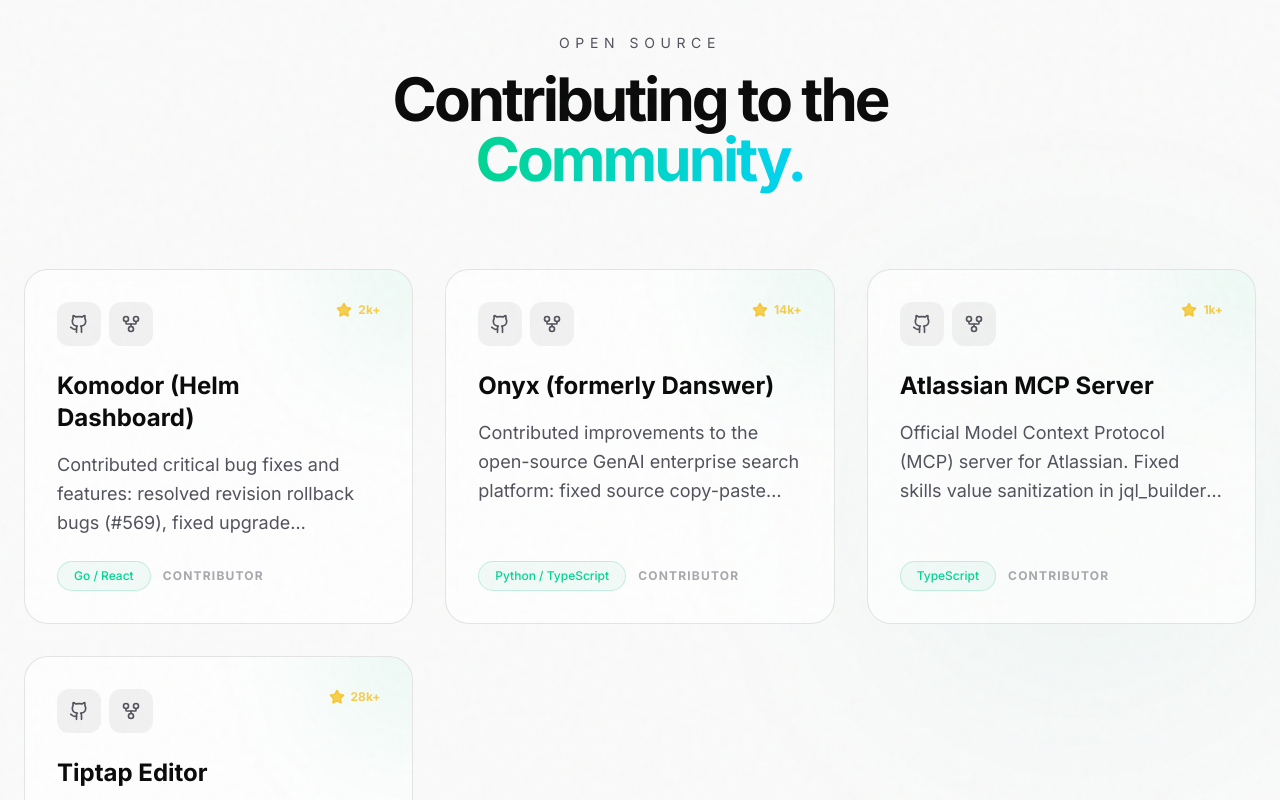
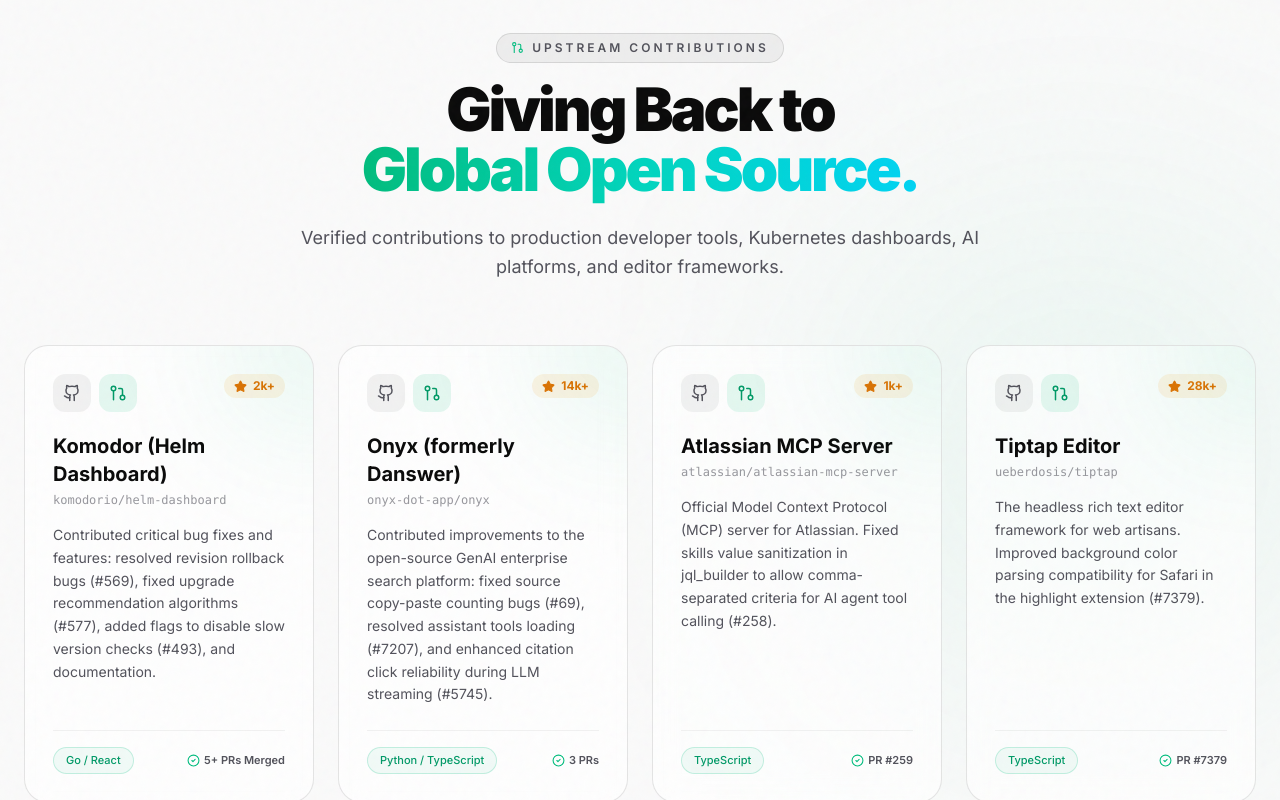
Before and after one commit to KumarDhananjaya/portfolio-new, a Next.js app: page / in a window 1280 px wide. Shown: the part 5680-6480 px from the top of the page. Built offline with nearby package versions, Linux system fonts and the light colour scheme.

Commit message:
feat(opensource): display verified contributions with direct PR links and status badges

```diff
--- a/components/sections/OpenSource.tsx
+++ b/components/sections/OpenSource.tsx
@@ -3,7 +3,7 @@
 import React from 'react';
 import { motion } from 'framer-motion';
 import { OPEN_SOURCE } from '@/lib/constants';
-import { Github, ExternalLink, GitFork, Star } from 'lucide-react';
+import { Github, GitPullRequest, GitFork, Star, CheckCircle2 } from 'lucide-react';
 
 export const OpenSource: React.FC = () => {
     return (
@@ -11,25 +11,33 @@
             id="opensource"
             className="w-full py-24 md:py-32 px-6 relative overflow-hidden bg-grain"
         >
-            <div className="absolute top-1/3 right-0 w-[400px] h-[400px] bg-emerald-500/5 rounded-full blur-[120px] pointer-events-none" />
+            <div className="absolute top-1/3 right-0 w-[400px] h-[400px] bg-emerald-500/10 dark:bg-emerald-500/5 rounded-full blur-[140px] pointer-events-none" />
 
             <div className="w-full max-w-7xl mx-auto relative z-10">
-                <div className="mb-20 text-center max-w-3xl mx-auto">
+                <div className="mb-16 text-center max-w-3xl mx-auto">
                     <motion.div
                         initial={{ opacity: 0, y: 20 }}
                         whileInView={{ opacity: 1, y: 0 }}
                         viewport={{ once: true }}
                         transition={{ duration: 0.6 }}
                     >
-                        <h2 className="text-sm uppercase tracking-[0.4em] text-muted mb-4">Open Source</h2>
-                        <h3 className="text-4xl md:text-6xl font-bold tracking-tighter mb-6">
-                            Contributing to the <br />
-                            <span className="text-transparent bg-clip-text bg-gradient-to-r from-emerald-400 to-cyan-400">Community.</span>
+                        <div className="inline-flex items-center gap-2 px-3.5 py-1.5 rounded-full bg-foreground/5 border border-foreground/10 text-xs uppercase tracking-[0.25em] text-muted mb-4 font-semibold">
+                            <GitPullRequest size={13} className="text-emerald-500" />
+                            <span>Upstream Contributions</span>
+                        </div>
+                        <h3 className="text-4xl md:text-6xl font-black tracking-tighter mb-6 text-foreground">
+                            Giving Back to <br />
+                            <span className="text-transparent bg-clip-text bg-gradient-to-r from-emerald-500 via-teal-400 to-cyan-400">
+                                Global Open Source.
+                            </span>
                         </h3>
+                        <p className="text-muted text-base md:text-lg leading-relaxed">
+                            Verified contributions to production developer tools, Kubernetes dashboards, AI platforms, and editor frameworks.
+                        </p>
                     </motion.div>
                 </div>
 
-                <div className="grid grid-cols-1 md:grid-cols-3 gap-8 px-4 md:px-0">
+                <div className="grid grid-cols-1 md:grid-cols-2 lg:grid-cols-4 gap-6">
                     {OPEN_SOURCE.map((item, index) => (
                         <motion.div
                             key={item.project}
@@ -39,49 +47,58 @@
                             transition={{ duration: 0.5, delay: index * 0.1 }}
                             className="group relative h-full"
                         >
-                            <div className="glass hover:glass-dark transition-all duration-500 rounded-3xl p-8 h-full flex flex-col justify-between overflow-hidden">
-                                <div className="absolute -top-20 -right-20 w-40 h-40 bg-emerald-500/10 rounded-full blur-3xl group-hover:bg-emerald-500/20 transition-all duration-700" />
+                            <div className="glass hover:glass-dark transition-all duration-500 rounded-3xl p-7 h-full flex flex-col justify-between overflow-hidden relative border border-foreground/10 hover:border-emerald-500/30">
+                                <div className="absolute -top-20 -right-20 w-40 h-40 bg-emerald-500/10 rounded-full blur-3xl group-hover:bg-emerald-500/20 transition-all duration-700 pointer-events-none" />
 
                                 <div>
-                                    <div className="flex justify-between items-start mb-6">
+                                    {/* Header / Actions & Star count */}
+                                    <div className="flex justify-between items-start mb-5">
                                         <div className="flex gap-2">
                                             <a
                                                 href={item.github}
                                                 target="_blank"
                                                 rel="noopener noreferrer"
-                                                className="p-3 rounded-xl bg-foreground/5 hover:bg-foreground/10 text-muted hover:text-foreground transition-all duration-300"
+                                                className="p-2.5 rounded-xl bg-foreground/5 hover:bg-foreground/10 text-muted hover:text-foreground transition-all duration-300"
+                                                aria-label="GitHub Repository"
                                             >
-                                                <Github size={20} />
+                                                <Github size={18} />
                                             </a>
                                             <a
-                                                href={item.fork}
+                                                href={item.pullRequestsUrl}
                                                 target="_blank"
                                                 rel="noopener noreferrer"
-                                                className="p-3 rounded-xl bg-foreground/5 hover:bg-foreground/10 text-muted hover:text-foreground transition-all duration-300"
+                                                className="p-2.5 rounded-xl bg-emerald-500/10 hover:bg-emerald-500/20 text-emerald-600 dark:text-emerald-400 transition-all duration-300"
+                                                title="View Pull Requests"
                                             >
-                                                <GitFork size={20} />
+                                                <GitPullRequest size={18} />
                                             </a>
                                         </div>
-                                        <div className="flex items-center gap-1.5 text-amber-400/70">
-                                            <Star size={16} fill="currentColor" />
-                                            <span className="text-xs font-bold">{item.stars}</span>
+                                        <div className="flex items-center gap-1.5 px-2.5 py-1 rounded-full bg-amber-500/10 text-amber-600 dark:text-amber-400 text-xs font-bold">
+                                            <Star size={13} fill="currentColor" />
+                                            <span>{item.stars}</span>
                                         </div>
                                     </div>
 
-                                    <h3 className="text-2xl font-bold mb-4 group-hover:text-emerald-400 transition-colors duration-300">
+                                    {/* Project Title & Repo handle */}
+                                    <h3 className="text-xl font-bold text-foreground mb-1 group-hover:text-emerald-500 transition-colors duration-300">
                                         {item.project}
                                     </h3>
+                                    <p className="text-xs font-mono text-muted/60 mb-4 truncate">{item.repo}</p>
 
-                                    <p className="text-muted text-lg leading-relaxed mb-6 line-clamp-3 group-hover:text-foreground/90 transition-colors duration-300">
+                                    {/* Contribution Summary */}
+                                    <p className="text-muted text-sm leading-relaxed mb-6">
                                         {item.description}
                                     </p>
                                 </div>
 
-                                <div className="flex items-center gap-3 mt-auto">
-                                    <span className="px-4 py-1.5 rounded-full text-xs font-medium border border-emerald-500/20 bg-emerald-500/5 text-emerald-400">
+                                <div className="flex items-center justify-between gap-2 pt-4 border-t border-foreground/5 mt-auto">
+                                    <span className="px-3 py-1 rounded-full text-[11px] font-medium border border-emerald-500/20 bg-emerald-500/5 text-emerald-600 dark:text-emerald-400">
                                         {item.language}
                                     </span>
-                                    <span className="text-xs text-muted/50 uppercase tracking-widest font-bold">Contributor</span>
+                                    <span className="inline-flex items-center gap-1 text-[11px] font-semibold text-muted">
+                                        <CheckCircle2 size={13} className="text-emerald-500" />
+                                        {item.prCount}
+                                    </span>
                                 </div>
                             </div>
                         </motion.div>
```
